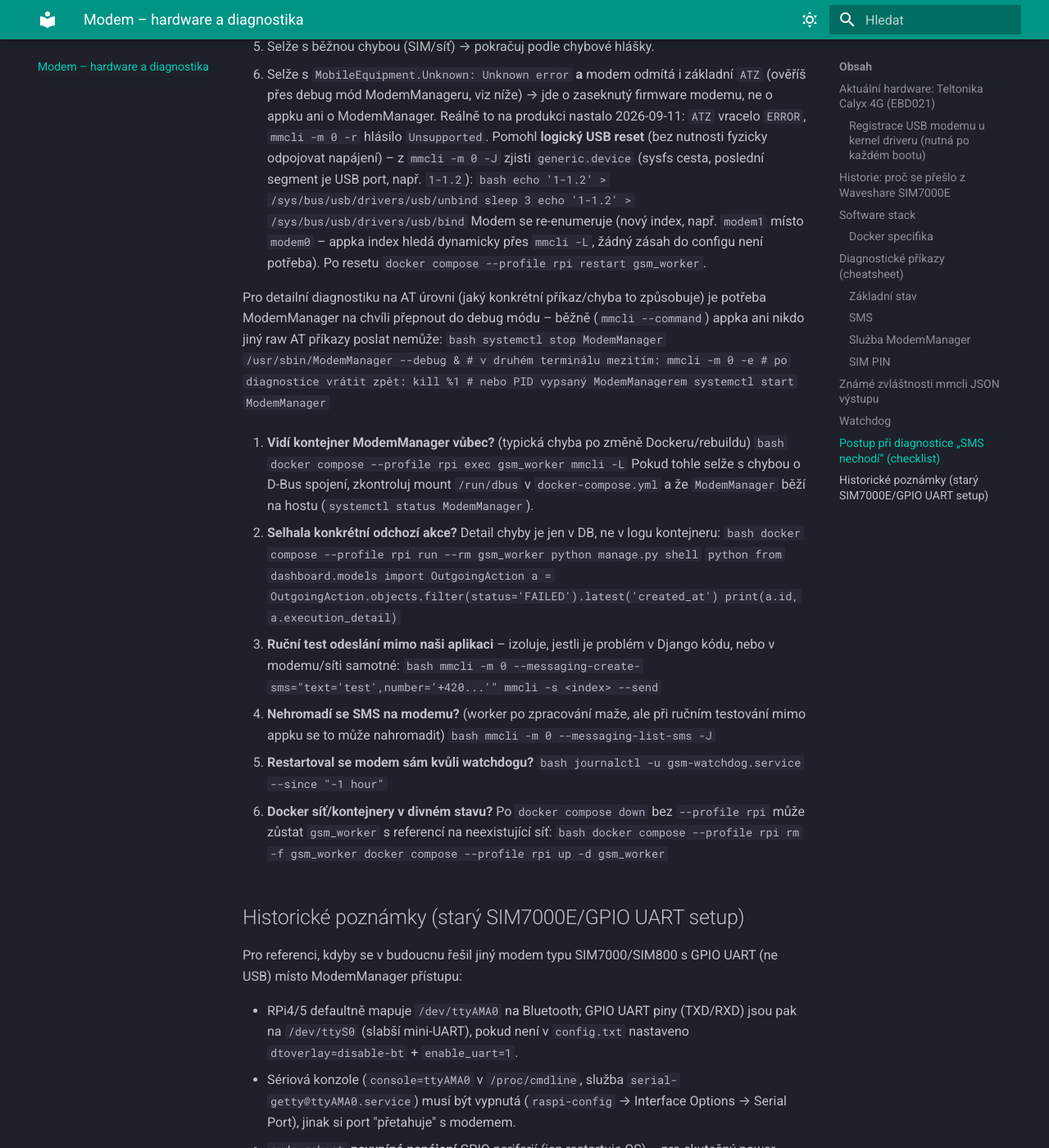
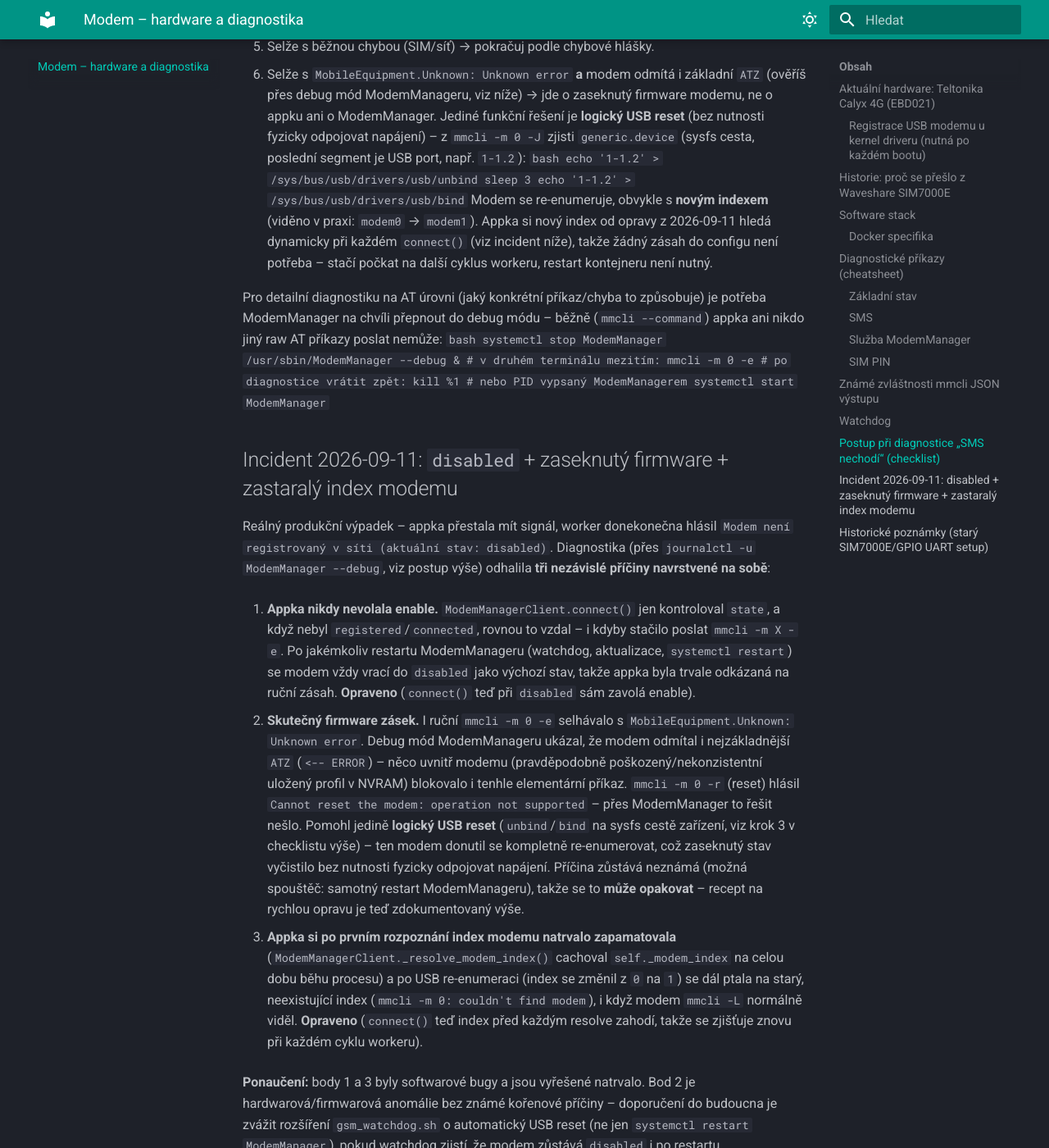
Before and after one commit to denyduck/gsm_gate, an MkDocs documentation site: the page built from docs/modem-diagnostika.md, in a window 1280 px wide and 1400 px high, scrolled down 5631 px. Shown: the whole window at 82% size. Built offline with MkDocs 1.6.1 and Material for MkDocs 9.7.7, drawn with Linux system fonts in a browser that asks for light colours; some of the changed text lies outside the part shown.

Commit message:
docs: full writeup of the 2026-09-11 modem outage (3 stacked root causes)
Expands the earlier short note into a complete incident record: no
auto-enable on disabled state, a genuine firmware wedge rejecting even
ATZ (fixed via USB unbind/bind, root cause still unknown), and a
modem-index caching bug that kept the worker pointed at a stale index
after USB re-enumeration. First and third are permanently fixed in
code; the firmware wedge may recur, so the watchdog-side auto-USB-reset
idea is noted as a follow-up.

Co-Authored-By: Claude Sonnet 5 <noreply@anthropic.com>

````diff
--- a/docs/modem-diagnostika.md
+++ b/docs/modem-diagnostika.md
@@ -179,13 +179,13 @@ V normálním provozu watchdog nic nepíše do logu – zprávy se objeví jen p
    mmcli -m 0 -e
    ```
    - Selže s běžnou chybou (SIM/síť) → pokračuj podle chybové hlášky.
-   - Selže s `MobileEquipment.Unknown: Unknown error` **a** modem odmítá i základní `ATZ` (ověříš přes debug mód ModemManageru, viz níže) → jde o zaseknutý firmware modemu, ne o appku ani o ModemManager. Reálně to na produkci nastalo 2026-09-11: `ATZ` vracelo `ERROR`, `mmcli -m 0 -r` hlásilo `Unsupported`. Pomohl **logický USB reset** (bez nutnosti fyzicky odpojovat napájení) – z `mmcli -m 0 -J` zjisti `generic.device` (sysfs cesta, poslední segment je USB port, např. `1-1.2`):
+   - Selže s `MobileEquipment.Unknown: Unknown error` **a** modem odmítá i základní `ATZ` (ověříš přes debug mód ModemManageru, viz níže) → jde o zaseknutý firmware modemu, ne o appku ani o ModemManager. Jediné funkční řešení je **logický USB reset** (bez nutnosti fyzicky odpojovat napájení) – z `mmcli -m 0 -J` zjisti `generic.device` (sysfs cesta, poslední segment je USB port, např. `1-1.2`):
      ```bash
      echo '1-1.2' > /sys/bus/usb/drivers/usb/unbind
      sleep 3
      echo '1-1.2' > /sys/bus/usb/drivers/usb/bind
      ```
-     Modem se re-enumeruje (nový index, např. `modem1` místo `modem0` – appka index hledá dynamicky přes `mmcli -L`, žádný zásah do configu není potřeba). Po resetu `docker compose --profile rpi restart gsm_worker`.
+     Modem se re-enumeruje, obvykle s **novým indexem** (viděno v praxi: `modem0` → `modem1`). Appka si nový index od opravy z 2026-09-11 hledá dynamicky při každém `connect()` (viz incident níže), takže žádný zásah do configu není potřeba – stačí počkat na další cyklus workeru, restart kontejneru není nutný.
 
    Pro detailní diagnostiku na AT úrovni (jaký konkrétní příkaz/chyba to způsobuje) je potřeba ModemManager na chvíli přepnout do debug módu – běžně (`mmcli --command`) appka ani nikdo jiný raw AT příkazy poslat nemůže:
    ```bash
@@ -196,6 +196,18 @@ V normálním provozu watchdog nic nepíše do logu – zprávy se objeví jen p
    kill %1   # nebo PID vypsaný ModemManagerem
    systemctl start ModemManager
    ```
+
+## Incident 2026-09-11: `disabled` + zaseknutý firmware + zastaralý index modemu
+
+Reálný produkční výpadek – appka přestala mít signál, worker donekonečna hlásil `Modem není registrovaný v síti (aktuální stav: disabled)`. Diagnostika (přes `journalctl -u ModemManager --debug`, viz postup výše) odhalila **tři nezávislé příčiny navrstvené na sobě**:
+
+1. **Appka nikdy nevolala enable.** `ModemManagerClient.connect()` jen kontroloval `state`, a když nebyl `registered`/`connected`, rovnou to vzdal – i kdyby stačilo poslat `mmcli -m X -e`. Po jakémkoliv restartu ModemManageru (watchdog, aktualizace, `systemctl restart`) se modem vždy vrací do `disabled` jako výchozí stav, takže appka byla trvale odkázaná na ruční zásah. **Opraveno** (`connect()` teď při `disabled` sám zavolá enable).
+
+2. **Skutečný firmware zásek.** I ruční `mmcli -m 0 -e` selhávalo s `MobileEquipment.Unknown: Unknown error`. Debug mód ModemManageru ukázal, že modem odmítal i nejzákladnější `ATZ` (`<-- ERROR`) – něco uvnitř modemu (pravděpodobně poškozený/nekonzistentní uložený profil v NVRAM) blokovalo i tenhle elementární příkaz. `mmcli -m 0 -r` (reset) hlásil `Cannot reset the modem: operation not supported` – přes ModemManager to řešit nešlo. Pomohl jedině **logický USB reset** (`unbind`/`bind` na sysfs cestě zařízení, viz krok 3 v checklistu výše) – ten modem donutil se kompletně re-enumerovat, což zaseknutý stav vyčistilo bez nutnosti fyzicky odpojovat napájení. Příčina zůstává neznámá (možná spouštěč: samotný restart ModemManageru), takže se to **může opakovat** – recept na rychlou opravu je teď zdokumentovaný výše.
+
+3. **Appka si po prvním rozpoznání index modemu natrvalo zapamatovala** (`ModemManagerClient._resolve_modem_index()` cachoval `self._modem_index` na celou dobu běhu procesu) a po USB re-enumeraci (index se změnil z `0` na `1`) se dál ptala na starý, neexistující index (`mmcli -m 0: couldn't find modem`), i když modem `mmcli -L` normálně viděl. **Opraveno** (`connect()` teď index před každým resolve zahodí, takže se zjišťuje znovu při každém cyklu workeru).
+
+**Ponaučení:** body 1 a 3 byly softwarové bugy a jsou vyřešené natrvalo. Bod 2 je hardwarová/firmwarová anomálie bez známé kořenové příčiny – doporučení do budoucna je zvážit rozšíření `gsm_watchdog.sh` o automatický USB reset (ne jen `systemctl restart ModemManager`), pokud watchdog zjistí, že modem zůstává `disabled` i po restartu ModemManageru delší dobu.
 
 4. **Vidí kontejner ModemManager vůbec?** (typická chyba po změně Dockeru/rebuildu)
    ```bash
````
